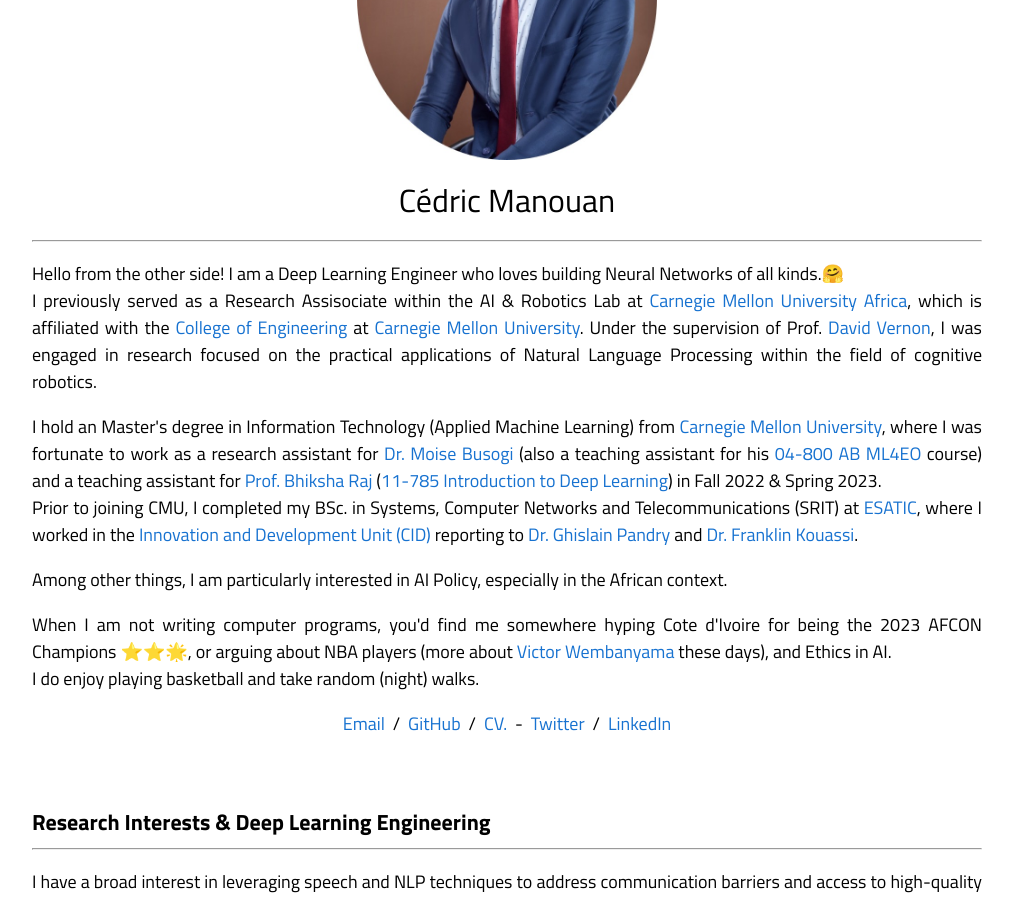
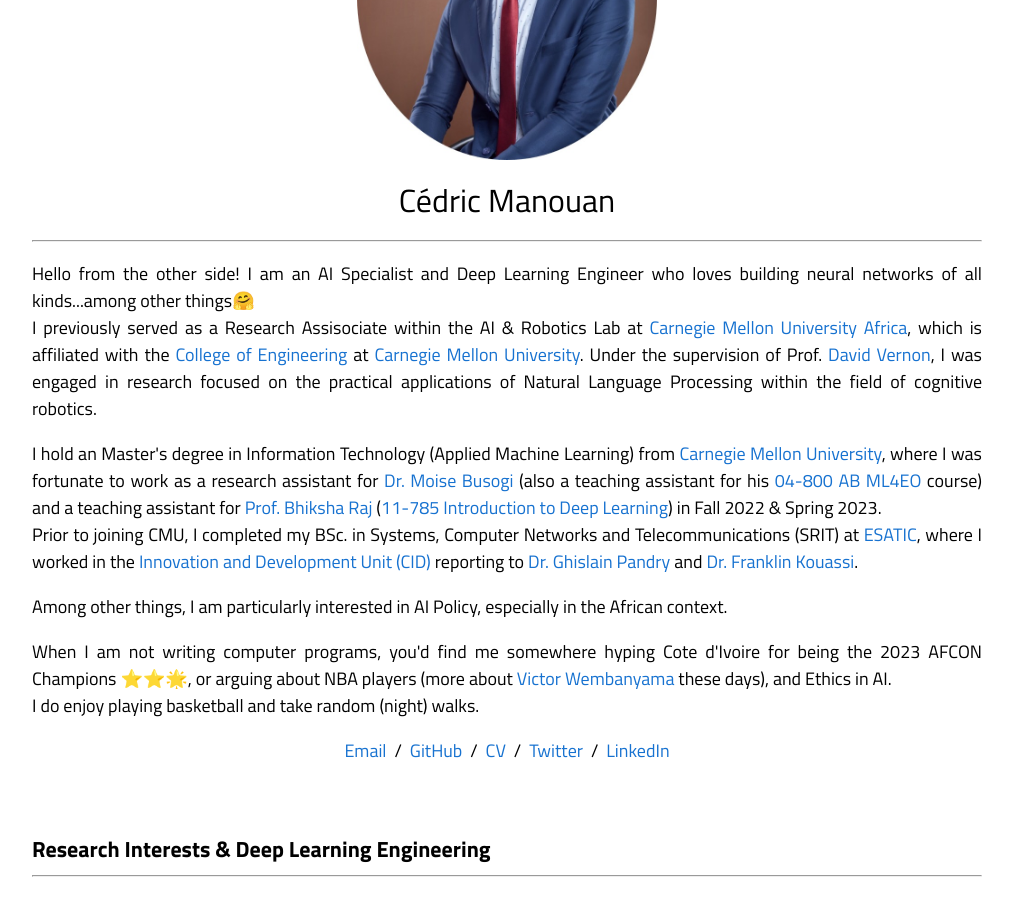
Before and after one commit to dric2018/dric2018.github.io, a Jekyll site: the page built from _posts/2024-06-01-wakanda.markdown, in a window 1280 px wide and 900 px high, scrolled down 199 px. Shown: the whole window, without its empty margins (133-1146 px from the left). Built offline with Jekyll 4.4.1, drawn with Linux system fonts in a browser that asks for light colours.

Commit message:
updated intro section

```diff
--- a/_layouts/default.html
+++ b/_layouts/default.html
@@ -43,7 +43,7 @@
                   <hr>
 
                   <p>
-                    Hello from the other side! I am a Deep Learning Engineer who loves building Neural Networks of all kinds.&#129303;                <br>
+                    Hello from the other side! I am an AI Specialist and Deep Learning Engineer who loves building neural networks of all kinds...among other things&#129303;                <br>
                     I previously served as a Research Assisociate within the AI &amp; Robotics Lab at <a href="https://www.africa.engineering.cmu.edu/" target="_blank">Carnegie Mellon University Africa</a>, which is affiliated with the <a href="https://engineering.cmu.edu/" target="_blank">College of Engineering</a> at <a href="https://www.cmu.edu/" target="_blank">Carnegie Mellon University</a>.
                     Under the supervision of Prof. <a href="http://vernon.eu/personal.htm" target="_blank">David Vernon</a>, I was engaged in research focused on the practical applications of Natural Language Processing within the field of cognitive robotics.
                   </p>
@@ -63,7 +63,7 @@
                   <p style="text-align:center">
                     <a target="_blank" href="mailto:cmanouan@alumni.cmu.edu" target="_blank"> Email</a> &nbsp;/&nbsp;
                     <a href="https://github.com/dric2018" target="_blank">GitHub</a> &nbsp;/&nbsp;
-                    <a href="https://drive.google.com/file/d/1WxSyXlYGnP2diUPwIvP91J9zpty4JfpJ/view?usp=drive_link" target="_blank">CV.</a> &nbsp;-&nbsp;
+                    <a href="https://drive.google.com/file/d/1WxSyXlYGnP2diUPwIvP91J9zpty4JfpJ/view?usp=drive_link" target="_blank">CV</a> &nbsp;/&nbsp;
                     <!-- <a href="https://drive.google.com/file/d/1lIgFBzDZFbsA_jL2TizThw2dK4cvK9CY/view?usp=drive_link" target="_blank">CV Fr.</a> &nbsp;/&nbsp; -->
                     <a href="https://twitter.com/cmDrStrange" target="_blank">Twitter</a> &nbsp;/&nbsp;
                     <a href="https://www.linkedin.com/in/cpem" target="_blank"> LinkedIn </a>
```
